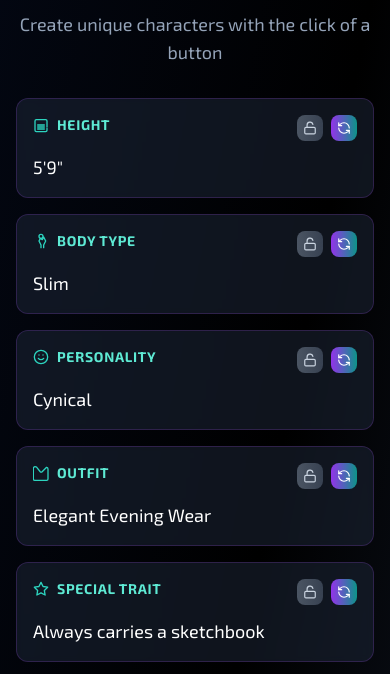
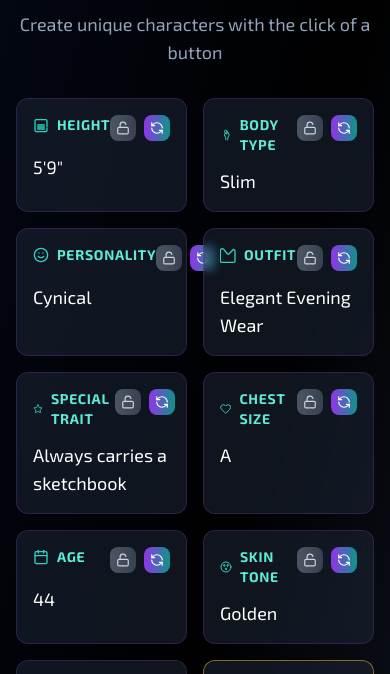
Before and after one commit to XPISigma/charactercoregenerator, a plain HTML site: page index.html in a window 390 px wide. Shown: the part 94-768 px from the top of the page. Drawn offline with nearby package versions, Linux system fonts and the light colour scheme.

Commit message:
Update index.html

```diff
--- a/index.html
+++ b/index.html
@@ -87,7 +87,7 @@
     </div>
 
     <div class="flex-1 max-w-6xl mx-auto w-full">
-        <div id="character-grid" class="grid grid-cols-1 sm:grid-cols-2 lg:grid-cols-3 xl:grid-cols-4 gap-4 mb-8">
+        <div id="character-grid" class="grid grid-cols-2 sm:grid-cols-2 lg:grid-cols-3 xl:grid-cols-4 gap-4 mb-8">
             </div>
 
         <div class="text-center">
```
